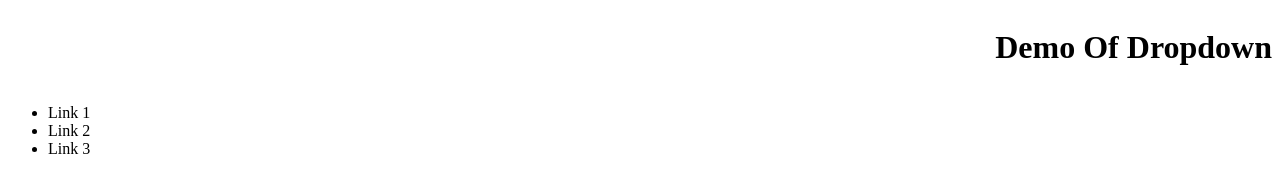
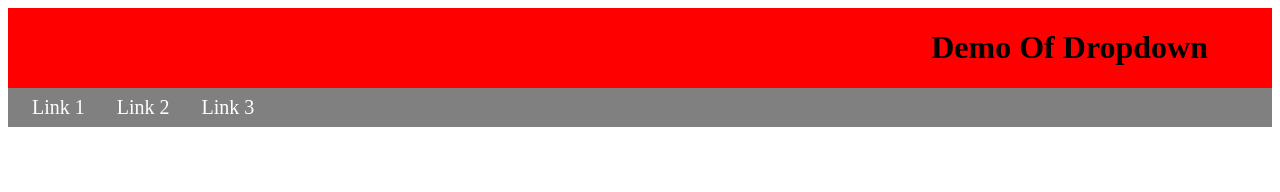
Before and after one commit to Cpreet/Charanpreet_HTMLandCSSLab, a plain HTML site: page index.html in a window 1280 px wide. Drawn offline with Linux system fonts and the light colour scheme.

Commit message:
added styles

```diff
--- a/index.html
+++ b/index.html
@@ -7,14 +7,19 @@
 </head>
 <body>
   <header class="header-base">
-    <h1>Demo Of Dropdown</h1>
+    <h1 class="header-h1">Demo Of Dropdown</h1>
   </header>
   <nav class="nav-base">
-    <ul>
-      <li>Link 1</li>
-      <li>Link 2</li>
-      <li>Link 3</li>
-    </ul>
+    <a class="nav-a" href="#">
+      Link 1
+      <div class="dd">
+	<a href="#">DD_link_1</a>
+      	<a href="#">DD_link_2</a>
+      	<a href="#">DD_link_3</a>
+      </div>
+    </a>
+    <a class="nav-a" href="#">Link 2</a>
+    <a class="nav-a" href="#">Link 3</a>
   </nav>
 </body>
 </html>
--- a/styles.css
+++ b/styles.css
@@ -1,14 +1,44 @@
 .header-base {
   display: flex;
   width: 100%;
+  background-color: red;
   justify-content: flex-end;
 }
 
 .header-h1 {
-  padding: 1rem;
+  margin-right: 4rem;
 }
 
 .nav-base {
   display: flex;
   width: 100%;
+  background-color: gray;
 }
+
+.nav-a {
+  position: relative;
+  color: white;
+  text-decoration: none;
+  font-size: 20px;
+  padding: 0.5rem;
+  margin-left: 1rem;
+}
+
+
+.nav-a:hover {
+  background-color: black;
+}
+
+.nav-a .dd {
+  display: block;
+}
+
+.dd {
+  display: none;
+  position: absolute;
+  background-color: #f9f9f9;
+  min-width: 160px;
+  box-shadow: 0px 8px 16px 0px rgba(0,0,0,0.2);
+  padding: 12px 16px;
+  z-index: 1;
+}
```
